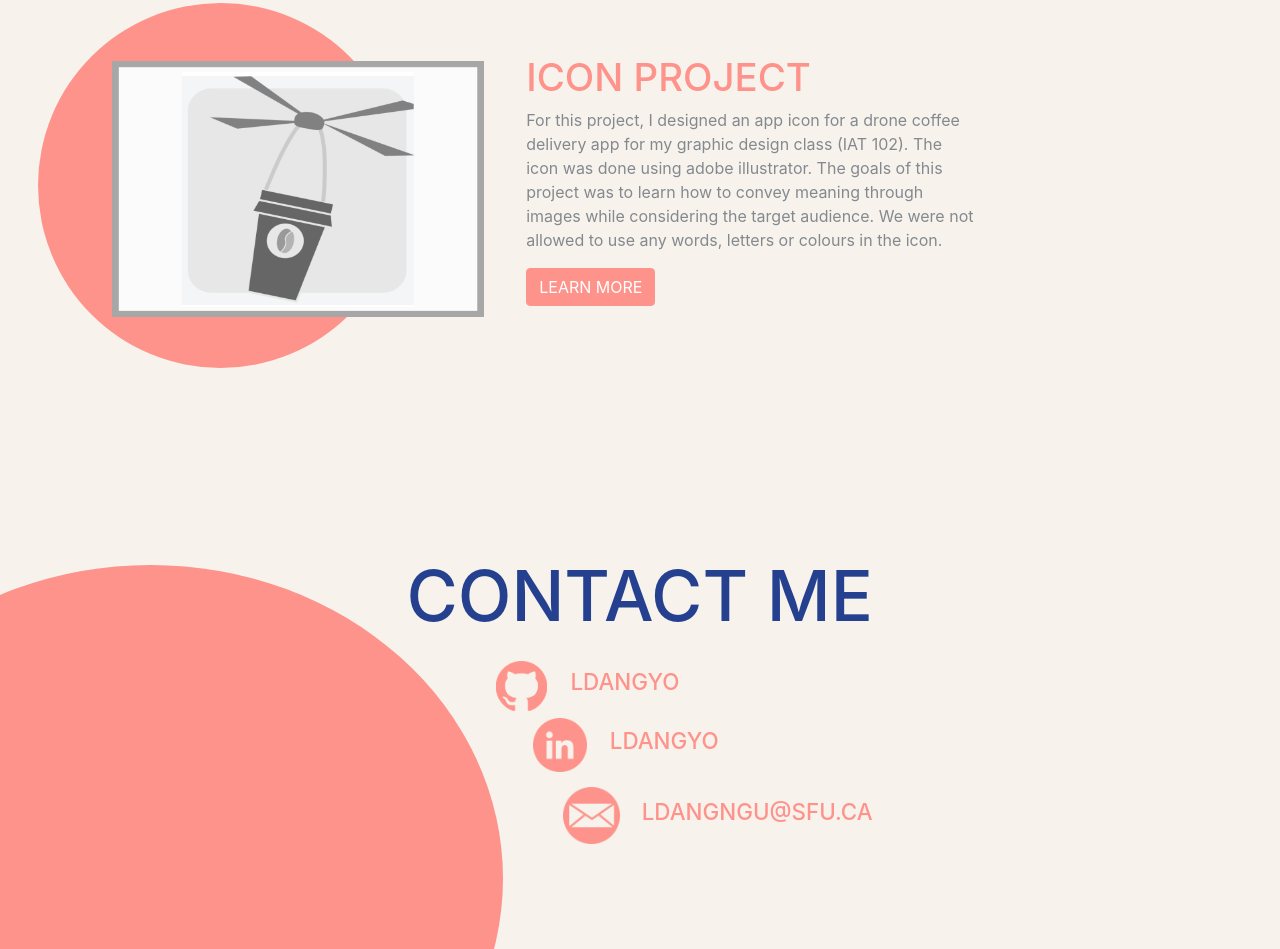
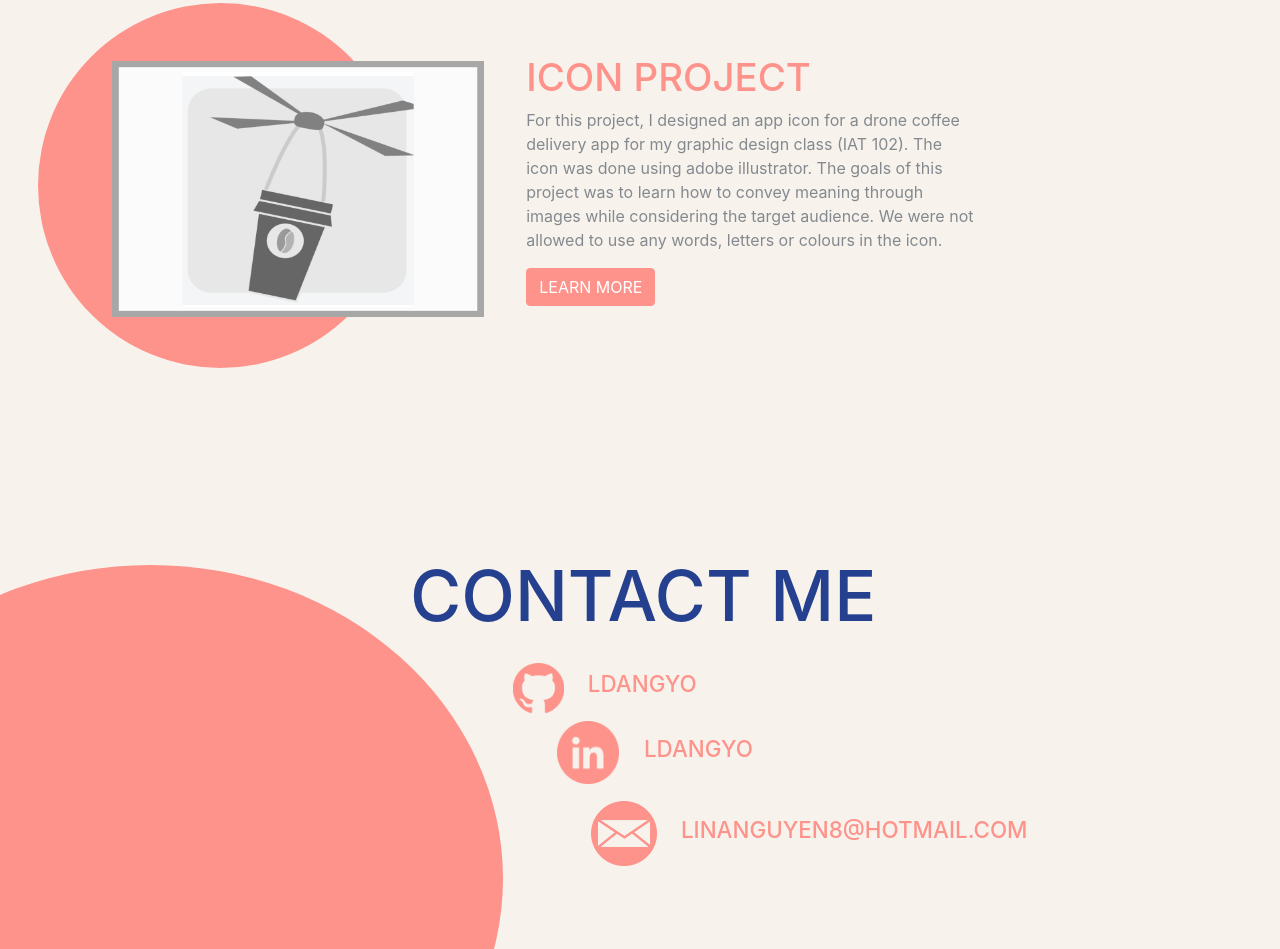
Before and after one commit to ldangyo/ldangyo.github.io, a plain HTML site: page index.html in a window 1280 px wide. Shown: the part 2055-3004 px from the top of the page. Drawn offline with nearby package versions, Linux system fonts and the light colour scheme.

Commit message:
changed email

```diff
--- a/index.html
+++ b/index.html
@@ -174,7 +174,7 @@
         <div id="email">
           <img src="logos/email.png" width="10%" />
           <h4 style="display: inline-block;  margin-left: 3%;">
-            LDANGNGU@SFU.CA
+            LINANGUYEN8@HOTMAIL.COM
           </h4>
         </div>
       </div>
```
Also changed, not shown: project_1.html (+1 -1 lines), project_2.html (+1 -1 lines).
